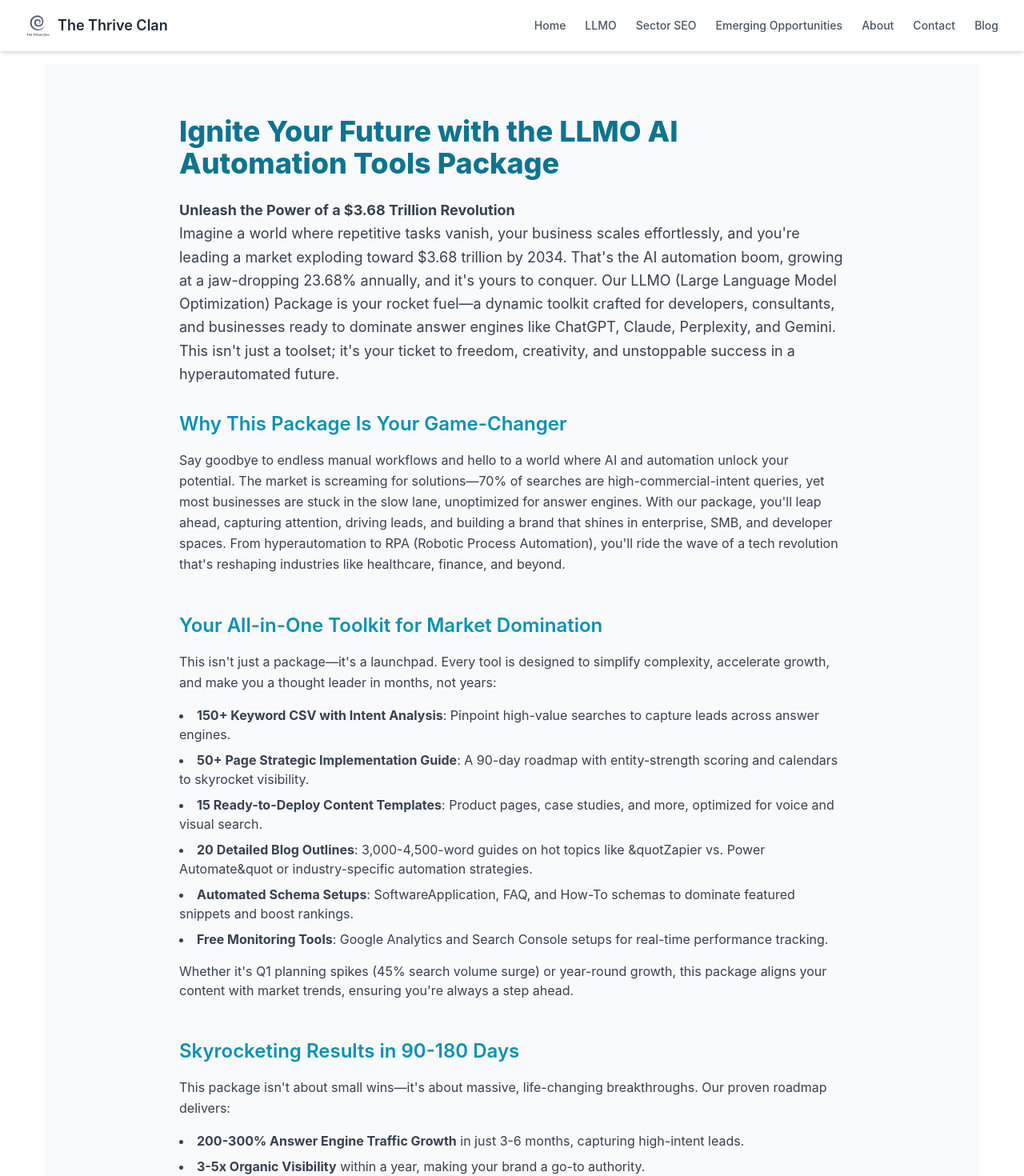
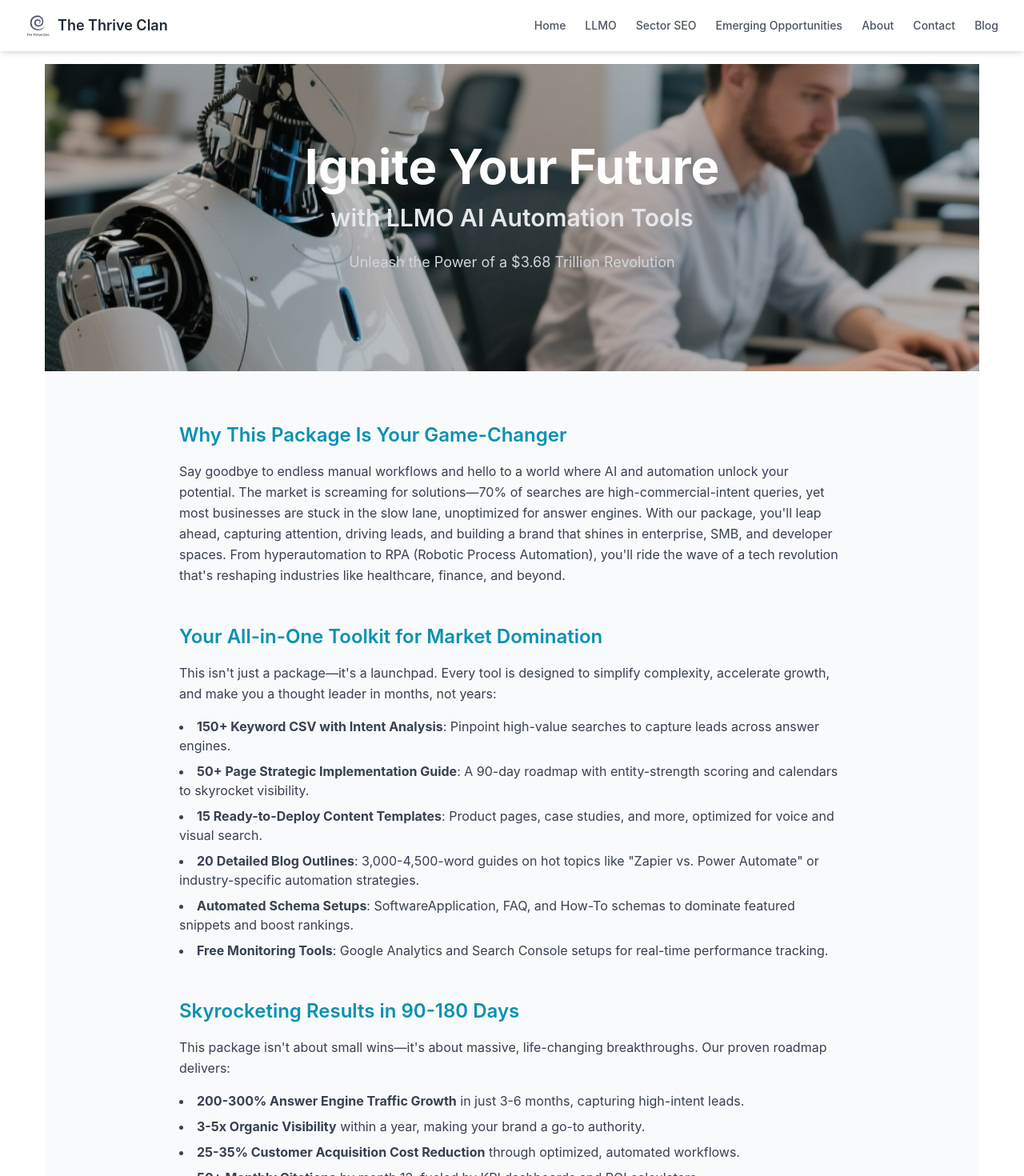
Before and after one commit to thriveuniverse/thethriveclan, a Next.js app: page /llmo/llmo-ai-automation-tools in a window 1280 px wide. Shown: the top 1470 px of the page at 80% size. Built offline with nearby package versions, Linux system fonts and the light colour scheme.

Commit message:
changed ai automation

```diff
--- a/app/llmo/llmo-ai-automation-tools/page.js
+++ b/app/llmo/llmo-ai-automation-tools/page.js
@@ -1,5 +1,6 @@
 import Link from "next/link";
-import { createProductSchema } from "../../../lib/schemas/product";  // ✅ Fixed path
+import Image from "next/image";
+import { createProductSchema } from "../../../lib/schemas/product";
 
 export const metadata = {
   title: "The Thrive Clan | LLMO AI Automation Tools Package",
@@ -37,7 +38,6 @@
       brand: "The Thrive Clan",
       aggregateRating: null, // Add reviews later if available
     });
-
     return (
       <script
         type="application/ld+json"
@@ -49,32 +49,41 @@
   return (
     <>
       <ProductSchema />
+
+
+      {/* Hero Section - EXACT same structure as homepage */}
+      <div className="relative w-full h-64 md:h-96 overflow-hidden">
+        <div className="absolute inset-0 parallax" style={{backgroundImage: "url('/images/ai-automation-hero.jpg')", backgroundPosition: 'center', backgroundRepeat: 'no-repeat', backgroundSize: 'cover'}}>
+          <div className="hero-overlay"></div>
+        </div>
+        <div className="relative z-10 flex items-center justify-center h-full">
+          <div className="text-center max-w-4xl mx-auto px-4 hero-text">
+            <h1 className="text-5xl md:text-6xl font-bold mb-4 text-white">Ignite Your Future</h1>
+            <h2 className="text-2xl md:text-3xl font-semibold mb-6 text-gray-200">with LLMO AI Automation Tools</h2>
+            <p className="text-xl md:text-lg mb-6 text-gray-300 leading-relaxed">Unleash the Power of a $3.68 Trillion Revolution</p>
+          </div>
+        </div>
+      </div>
+      {/* Main Content */}
       <div className="min-h-screen bg-gray-50 py-16">
         <div className="max-w-4xl mx-auto px-4 sm:px-6 lg:px-8">
-          <h1 className="text-4xl font-extrabold text-cyan-700 mb-6">
-            Ignite Your Future with the LLMO AI Automation Tools Package
-          </h1>
-          <p className="text-lg text-gray-700 leading-relaxed mb-8">
-            <strong>Unleash the Power of a $3.68 Trillion Revolution</strong>
-            <br />
-            Imagine a world where repetitive tasks vanish, your business scales effortlessly, and you&apos;re leading a market exploding toward $3.68 trillion by 2034. That&apos;s the AI automation boom, growing at a jaw-dropping 23.68% annually, and it&apos;s yours to conquer. Our LLMO (Large Language Model Optimization) Package is your rocket fuel—a dynamic toolkit crafted for developers, consultants, and businesses ready to dominate answer engines like ChatGPT, Claude, Perplexity, and Gemini. This isn&apos;t just a toolset; it&apos;s your ticket to freedom, creativity, and unstoppable success in a hyperautomated future.
-          </p>
 
-          <section className="mb-12">
+          <section className="mb-12" id="package-details">
             <h2 className="text-2xl font-semibold text-cyan-600 mb-4">
               Why This Package Is Your Game-Changer
             </h2>
             <p className="text-gray-700 leading-relaxed">
-              Say goodbye to endless manual workflows and hello to a world where AI and automation unlock your potential. The market is screaming for solutions—70% of searches are high-commercial-intent queries, yet most businesses are stuck in the slow lane, unoptimized for answer engines. With our package, you&apos;ll leap ahead, capturing attention, driving leads, and building a brand that shines in enterprise, SMB, and developer spaces. From hyperautomation to RPA (Robotic Process Automation), you&apos;ll ride the wave of a tech revolution that&apos;s reshaping industries like healthcare, finance, and beyond.
+              Say goodbye to endless manual workflows and hello to a world where AI and automation unlock your potential. The market is screaming for solutions—70% of searches are high-commercial-intent queries, yet most businesses are stuck in the slow lane, unoptimized for answer engines. With our package, you'll leap ahead, capturing attention, driving leads, and building a brand that shines in enterprise, SMB, and developer spaces. From hyperautomation to RPA (Robotic Process Automation), you'll ride the wave of a tech revolution that's reshaping industries like healthcare, finance, and beyond.
             </p>
           </section>
+
 
           <section className="mb-12">
             <h2 className="text-2xl font-semibold text-cyan-600 mb-4">
               Your All-in-One Toolkit for Market Domination
             </h2>
             <p className="text-gray-700 leading-relaxed">
-              This isn&apos;t just a package—it&apos;s a launchpad. Every tool is designed to simplify complexity, accelerate growth, and make you a thought leader in months, not years:
+              This isn't just a package—it's a launchpad. Every tool is designed to simplify complexity, accelerate growth, and make you a thought leader in months, not years:
             </p>
             <ul className="list-disc list-inside text-gray-700 mt-4 space-y-2">
               <li>
@@ -87,7 +96,7 @@
                 <strong>15 Ready-to-Deploy Content Templates</strong>: Product pages, case studies, and more, optimized for voice and visual search.
               </li>
               <li>
-                <strong>20 Detailed Blog Outlines</strong>: 3,000-4,500-word guides on hot topics like &quotZapier vs. Power Automate&quot or industry-specific automation strategies.
+                <strong>20 Detailed Blog Outlines</strong>: 3,000-4,500-word guides on hot topics like "Zapier vs. Power Automate" or industry-specific automation strategies.
               </li>
               <li>
                 <strong>Automated Schema Setups</strong>: SoftwareApplication, FAQ, and How-To schemas to dominate featured snippets and boost rankings.
@@ -96,9 +105,6 @@
                 <strong>Free Monitoring Tools</strong>: Google Analytics and Search Console setups for real-time performance tracking.
               </li>
             </ul>
-            <p className="text-gray-700 mt-4">
-              Whether it&apos;s Q1 planning spikes (45% search volume surge) or year-round growth, this package aligns your content with market trends, ensuring you&apos;re always a step ahead.
-            </p>
           </section>
 
           <section className="mb-12">
@@ -106,7 +112,7 @@
               Skyrocketing Results in 90-180 Days
             </h2>
             <p className="text-gray-700 leading-relaxed">
-              This package isn&apos;t about small wins—it&apos;s about massive, life-changing breakthroughs. Our proven roadmap delivers:
+              This package isn't about small wins—it's about massive, life-changing breakthroughs. Our proven roadmap delivers:
             </p>
             <ul className="list-disc list-inside text-gray-700 mt-4 space-y-2">
               <li>
@@ -125,9 +131,6 @@
                 <strong>12-18 Month Competitive Edge</strong> by acting now, before the market saturates.
               </li>
             </ul>
-            <p className="text-gray-700 mt-4">
-              Picture this: You&apos;re not just keeping up—you&apos;re setting the pace, building a scalable empire that frees you to focus on innovation, not grunt work.
-            </p>
           </section>
 
           <section className="text-center bg-cyan-50 p-8 rounded-lg">
@@ -135,7 +138,7 @@
               Ready to Conquer the AI Automation Frontier?
             </h2>
             <p className="text-gray-700 mb-6">
-              Don&apos;t just join the revolution—lead it. Grab the LLMO AI Automation Tools Package now and unlock a future of limitless growth, freedom, and impact. The clock&apos;s ticking—seize your 12-18 month advantage today!
+              Don't just join the revolution—lead it. Grab the LLMO AI Automation Tools Package now and unlock a future of limitless growth, freedom, and impact. The clock's ticking—seize your 12-18 month advantage today!
             </p>
             {/* TODO: Replace with actual Lemon Squeezy button code */}
             <a
```
Also changed, not shown: app/globals.css (line endings or trailing spaces), public/images/ai-automation-hero.jpg (added), public/images/ai-automation-results.jpg (added).
